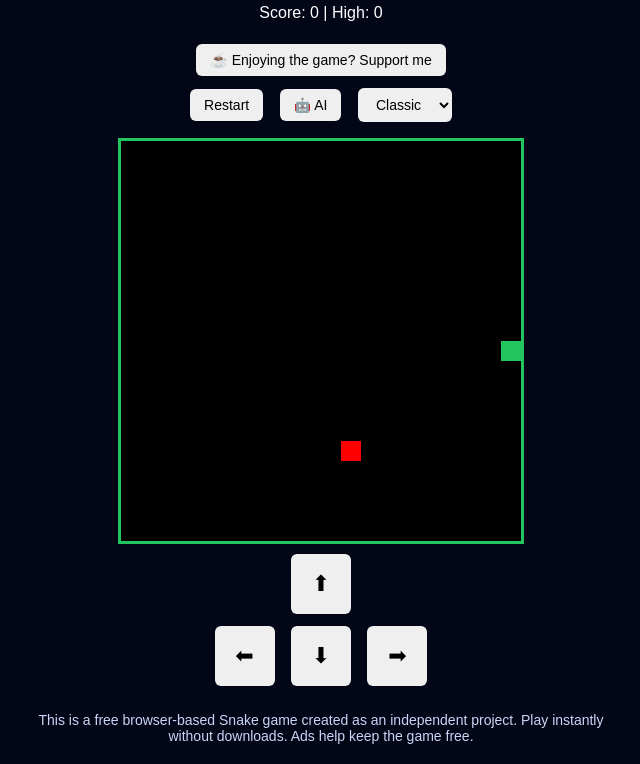
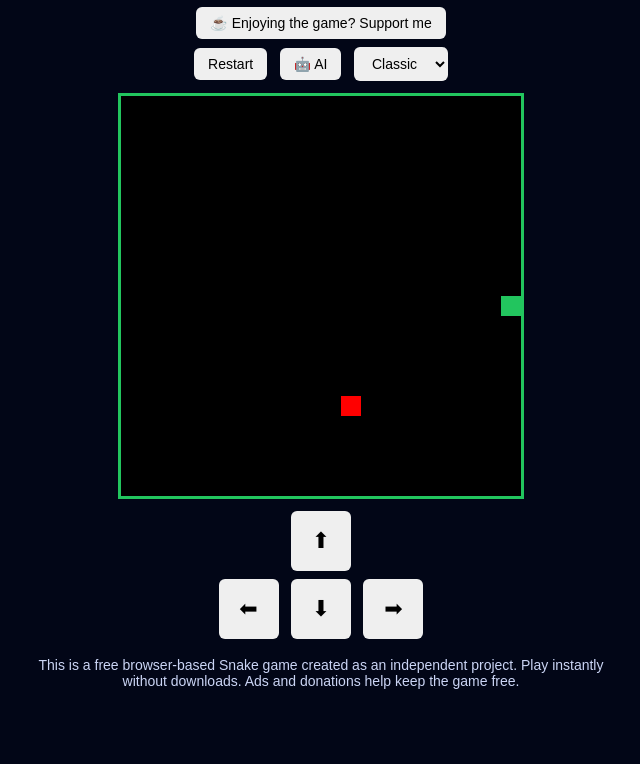
Before and after one commit to Sanjayhj43/Snake-Game, a plain HTML site: page index.html in a window 1280 px wide. Shown: the part 77-841 px from the top of the page, without its empty margins (319-959 px from the left). After the commit the page ends 800 px from the top, so only its background shows below. Drawn offline with Linux system fonts and the light colour scheme.

Commit message:
Refactor game layout and control button styles
Updated layout and styling for the game controls and footer.

```diff
--- a/index.html
+++ b/index.html
@@ -15,28 +15,55 @@
     color: white;
     font-family: Arial, sans-serif;
     text-align: center;
+    margin: 0;
+    padding: 0;
+  }
+
+  h1 {
+    margin: 12px 0 6px;
+  }
+
+  p {
+    margin: 6px 0;
   }
 
   canvas {
     background: black;
     border: 3px solid #22c55e;
-    margin-top: 10px;
+    margin: 0;
     touch-action: none;
   }
 
   button, select {
     padding: 8px 14px;
-    margin: 6px;
+    margin: 4px;
     font-size: 14px;
     cursor: pointer;
     border-radius: 6px;
     border: none;
   }
 
+  .game-layout {
+    display: flex;
+    justify-content: center;
+    margin: 8px auto;
+  }
+
+  .controls {
+    margin-top: 6px;
+  }
+
   .controls button {
     width: 60px;
     height: 60px;
     font-size: 22px;
+  }
+
+  .footer-text {
+    max-width: 600px;
+    margin: 14px auto;
+    font-size: 14px;
+    color: #cbd5f5;
   }
 </style>
 </head>
@@ -54,8 +81,7 @@ High: <span id="highScore">0</span>
   <button>☕ Enjoying the game? Support me</button>
 </a>
 
-<br>
-
+<div>
   <button onclick="startGame()">Restart</button>
   <button onclick="toggleAI()">🤖 AI</button>
 
@@ -64,18 +90,18 @@ High: <span id="highScore">0</span>
     <option value="neon">Neon</option>
     <option value="dark">Dark</option>
   </select>
-
-<!-- GAME + SIDE ADS -->
-<div class="game-layout">
+</div>
 
 <!-- GAME -->
+<div class="game-layout">
   <canvas id="game" width="400" height="400"></canvas>
-
 </div>
 
-
+<!-- CONTROLS -->
 <div class="controls">
-  <div><button onclick="setDir('UP')">⬆</button></div>
+  <div>
+    <button onclick="setDir('UP')">⬆</button>
+  </div>
   <div>
     <button onclick="setDir('LEFT')">⬅</button>
     <button onclick="setDir('DOWN')">⬇</button>
@@ -83,9 +109,9 @@ High: <span id="highScore">0</span>
   </div>
 </div>
 
-<p style="max-width:600px;margin:20px auto;font-size:14px;color:#cbd5f5;">
+<p class="footer-text">
 This is a free browser-based Snake game created as an independent project.
-Play instantly without downloads. Ads help keep the game free.
+Play instantly without downloads. Ads and donations help keep the game free.
 </p>
 
 <!-- Sounds -->
```
Lines whose indentation alone changed are shown as unchanged.
